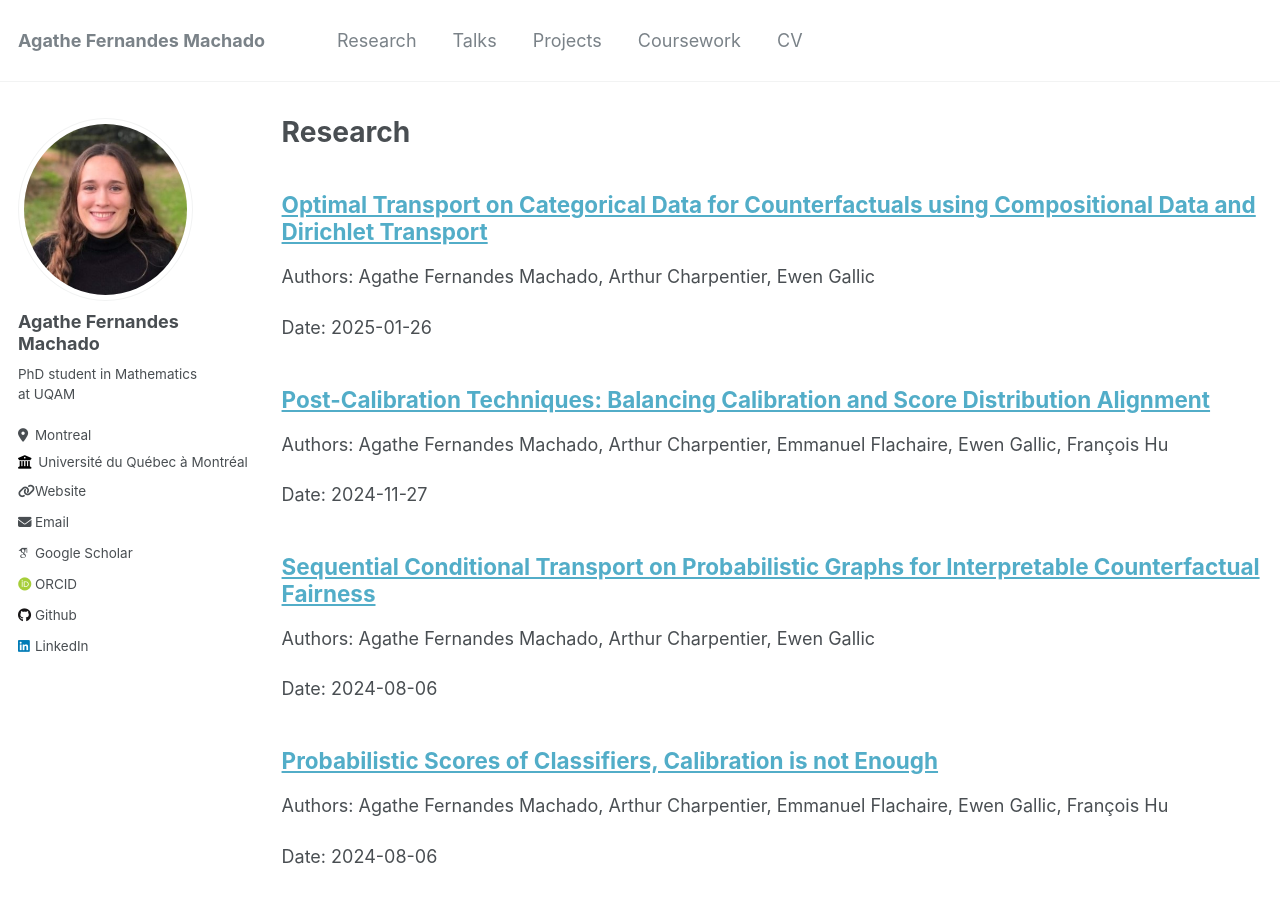
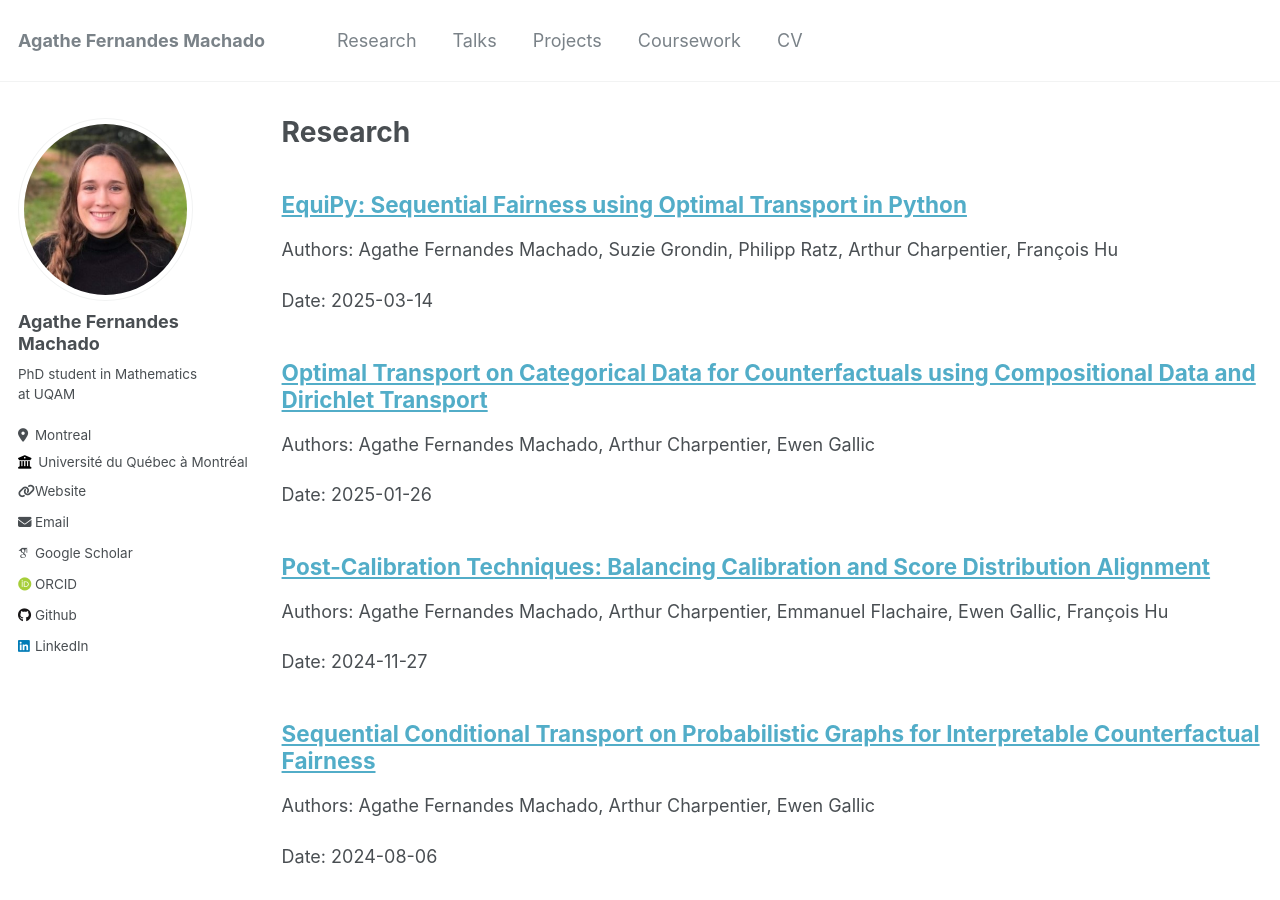
Before and after one commit to fer-agathe/fer-agathe.github.io, a Jekyll site: the page built from _pages/research.md, in a window 1280 px wide and 900 px high. Built offline with Jekyll 4.4.1, drawn with Linux system fonts in a browser that asks for light colours; some web fonts are replaced.

Commit message:
commit -m "add paper on EquiPy"

```diff
--- a/_pages/research.md
+++ b/_pages/research.md
@@ -8,6 +8,20 @@ author_profile: true
 {% include base_path %}
 
 <!-- Manually list your research articles -->
+<div class="archive__item">
+  <h2 class="archive__item-title" itemprop="headline">
+    <a href="https://arxiv.org/pdf/2503.09866" target="_blank">EquiPy: Sequential Fairness using Optimal Transport in Python</a>
+  </h2>
+
+  <p class="archive__item-authors">
+    Authors: Agathe Fernandes Machado, Suzie Grondin, Philipp Ratz, Arthur Charpentier, François Hu
+  </p>
+
+  <p class="archive__item-date">
+    Date: 2025-03-14
+  </p>
+</div>
+
 <div class="archive__item">
   <h2 class="archive__item-title" itemprop="headline">
     <a href="https://arxiv.org/abs/2501.15549" target="_blank">Optimal Transport on Categorical Data for Counterfactuals using Compositional Data and Dirichlet Transport</a>
```
